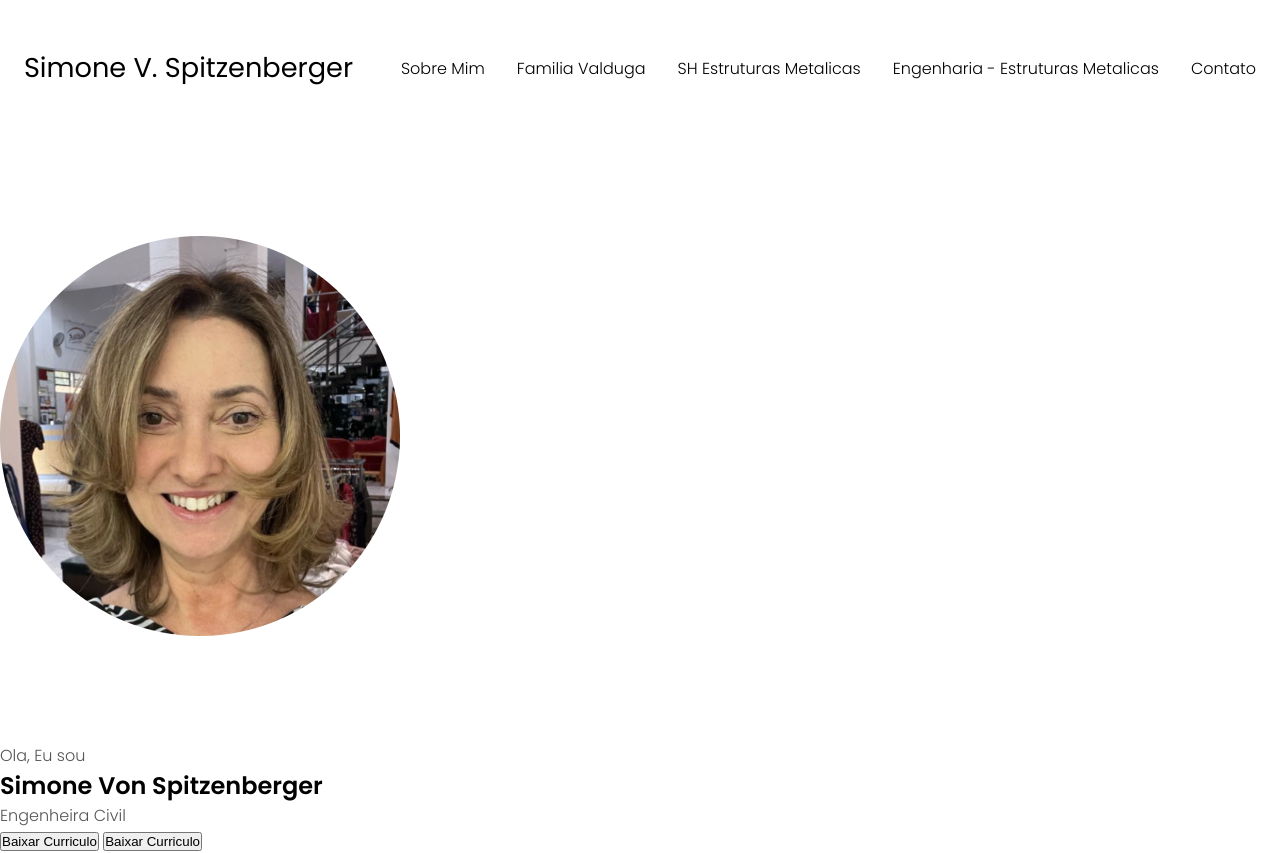
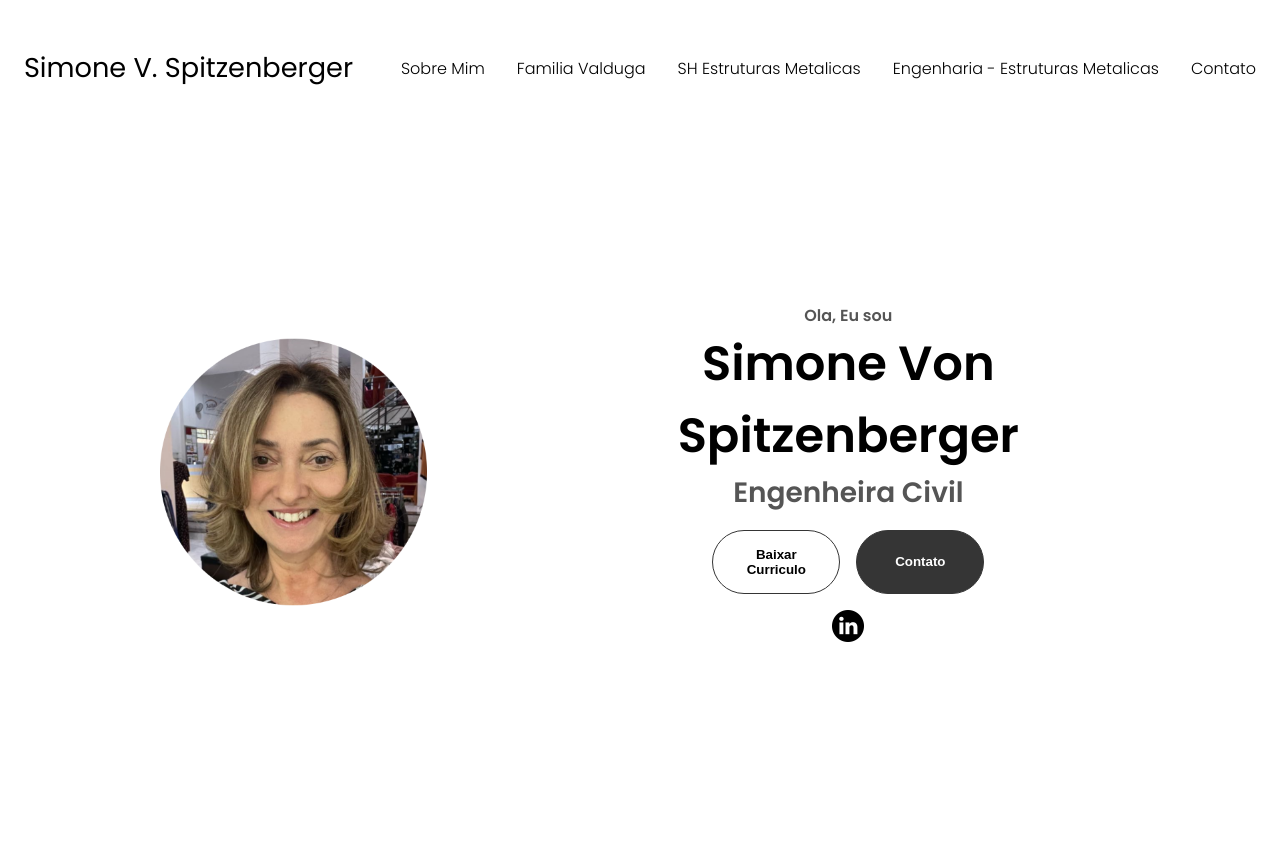
Before and after one commit to takeshiridas/Portfolio-Simone, a plain HTML site: page index.html in a window 1280 px wide. After the commit the page ends 800 px from the top, so only its background shows below. Drawn offline with Linux system fonts and the light colour scheme.

Commit message:
adicionando foto linkedin

```diff
--- a/index.html
+++ b/index.html
@@ -49,7 +49,10 @@
             <p class="section__text__p2">Engenheira Civil</p>
             <div class="btn-container">
                 <button class="btn btn-color-2" onclick="window.open('./assets/')">Baixar Curriculo</button>
-                <button class="btn btn-color-1" onclick="location.href('./#contact')">Baixar Curriculo</button>
+                <button class="btn btn-color-1" onclick="location.href='./#contact'">Contato</button>
+            </div>
+            <div id="socials-container">
+                <img src="./assets/linkedin.png" alt="My linkedin profile" class="icon" onclick="location.href='https://www.linkedin.com/in/simone-von-spitzenberger-a2164131/'">
             </div>
         </div>
     </section>
--- a/style.css
+++ b/style.css
@@ -27,7 +27,6 @@ p {
 a, .btn {
     transition: all 300ms ease;
 }
-
 
 /* DESKTOP NAV */
 
@@ -150,3 +149,114 @@ a:hover {
 }
 
 /* SECTIONS */
+
+section {
+    padding-top: 4vh;
+    height: 96vh;
+    margin: 0 10rem;
+    box-sizing: border-box;
+    min-height: fit-content;
+}
+
+.section-container {
+    display: flex;
+}
+
+/* PROFILE SECTION */
+
+#profile {
+    display: flex;
+    justify-content: center;
+    gap: 5rem;
+    height: 80vh;
+}
+
+.section__pic-container {
+    display: flex;
+    height: 400px;
+    width: 400px;
+    margin: auto 0;
+}
+
+.section__text {
+    align-self: center;
+    text-align: center;
+}
+
+.section__text p {
+    font-weight: 600;
+}
+
+.section__text__p1 {
+    text-align: center;
+}
+
+.section__text__p2 {
+    text-align: center;
+    font-size: 1.75rem;
+    margin-bottom: 1rem;
+}
+
+.title {
+    font-size: 3rem;
+    text-align: center;
+}
+
+#socials-container {
+    display: flex;
+    justify-content: center;
+    margin-top: 1rem;
+    gap: 1rem;
+}
+
+/* ICONS */
+
+.icon {
+    cursor: pointer;
+    height: 2rem;
+}
+
+/* BUTTONS */
+
+.btn-container {
+    display: flex;
+    justify-content: center;
+    gap: 1rem;
+}
+
+.btn {
+    font-weight: 600;
+    transition: all 300ms ease;
+    padding: 1rem;
+    width: 8rem;
+    border-radius: 2rem;
+}
+
+.btn-color-1, .btn-color-2 {
+    border: rgb(53,53,53) 0.1rem solid;
+}
+
+.btn-color-1:hover, .btn-color-2:hover {
+    cursor: pointer;
+}
+
+.btn-color-1, .btn-color-2:hover {
+    background: rgb(53,53,53);
+    color: white;
+}
+
+.btn-color-1:hover {
+    background: rgb(0,0,0);
+}
+
+.btn-color-2 {
+    background: none;
+}
+
+.btn-color-2:hover {
+    border: rgb(255,255,255) 0.1rem solid;
+}
+
+.btn-container {
+    gap: 1rem;
+}
```
Also changed, not shown: assets/linkedin.png (added).
